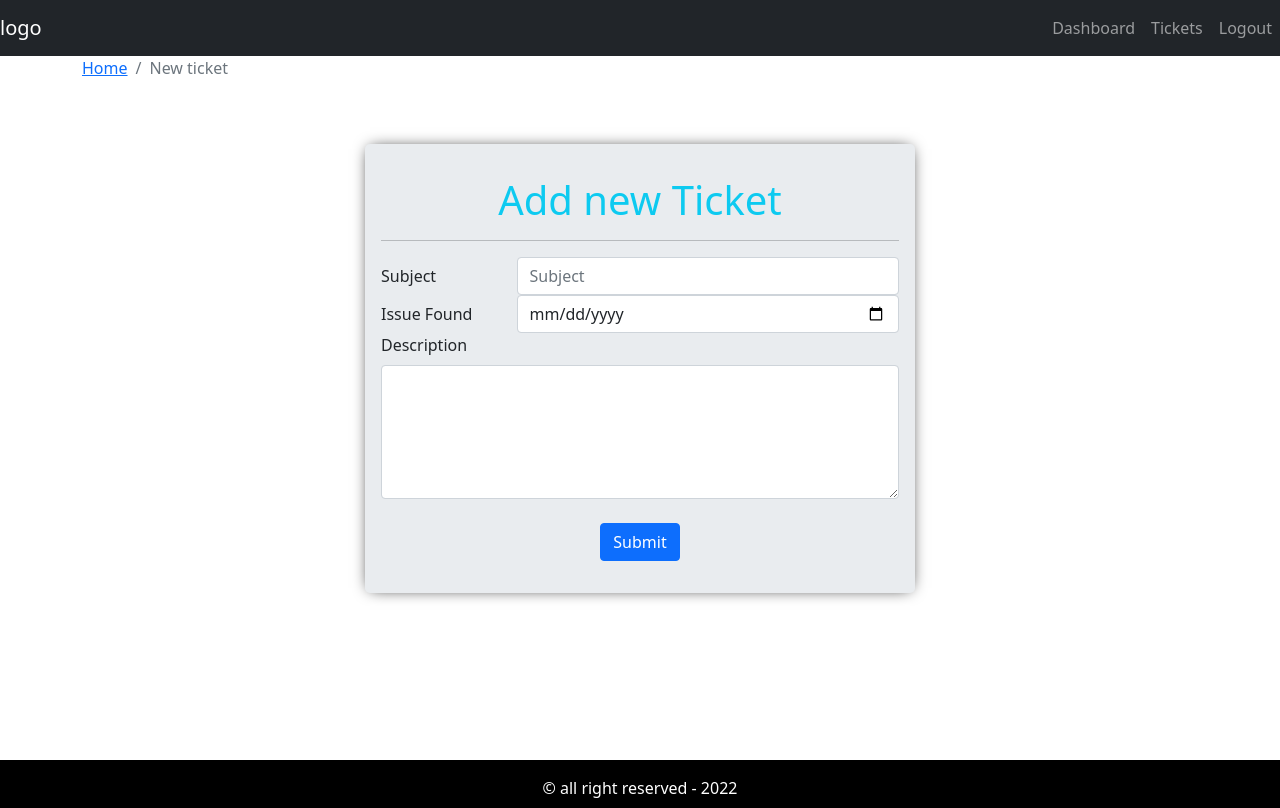
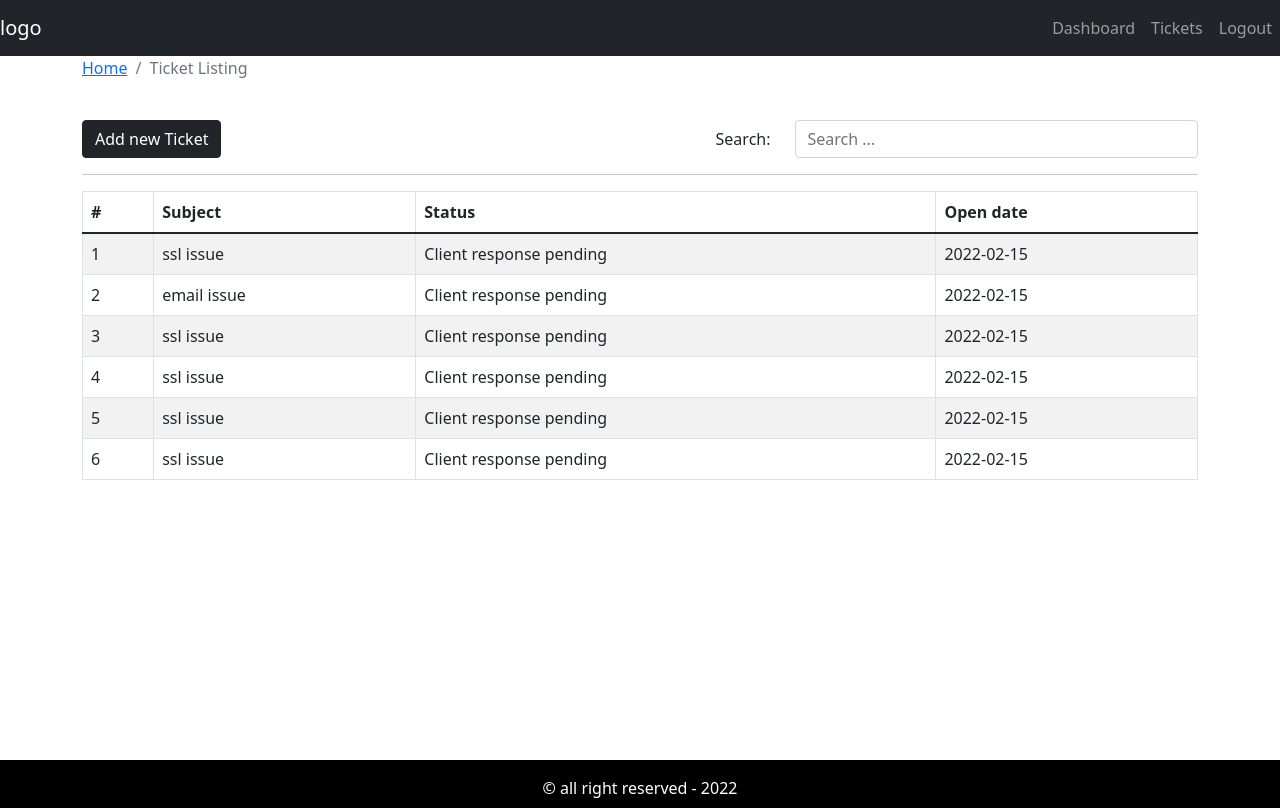
Before and after one commit to Sital1/React-Node-CRM, a React (Create React App) app in the folder crmfrontend/: page / in a window 1280 px wide. Built offline with nearby package versions, Linux system fonts and the light colour scheme.

Commit message:
Added Tickelist page

```diff
--- a/crmfrontend/src/App.js
+++ b/crmfrontend/src/App.js
@@ -3,6 +3,7 @@
 import Dashboard from './pages/dashboard/Dashboard';
 import Entrypage from './pages/entry/Entrypage';
 import AddTicket from './pages/new-ticket/AddTicket';
+import TicketList from './pages/ticket-listing/TicketList';
 
 
 
@@ -12,7 +13,10 @@
 
       <DefaultLayout>
         {/* <Dashboard /> */}
-        <AddTicket />
+        {/*
+         */}
+         {/* <Entrypage /> */}
+         <TicketList />
       </DefaultLayout>
 
     </div>
--- a/crmfrontend/src/assets/data/dummy-tickets.json
+++ b/crmfrontend/src/assets/data/dummy-tickets.json
@@ -7,7 +7,7 @@
     },
     {
         "id": 2,
-        "subject":"ssl issue",
+        "subject":"email issue",
         "status": "Client response pending",
         "createdAt": "2022-02-15"
     },
--- /dev/null
+++ b/crmfrontend/src/components/search-form/SearchForm.js
@@ -0,0 +1,31 @@
+import React from "react";
+import { Form, Row, Col } from "react-bootstrap";
+import PropTypes from 'prop-types'
+
+const SearchForm = ({ handleOnChange, str }) => {
+    console.log(str);
+  return (
+    <Form>
+      <Form.Group as={Row}>
+        <Form.Label column sm={3}>
+          Search:{" "}
+        </Form.Label>
+        <Col sm={9}>
+          <Form.Control
+            name="searchStr"
+            placeholder="Search ..."
+            onChange={handleOnChange}
+            value={str}
+          />
+        </Col>
+      </Form.Group>
+    </Form>
+  );
+};
+
+export default SearchForm;
+
+SearchForm.propTypes ={
+    handleOnChange : PropTypes.func.isRequired,
+    str: PropTypes.string.isRequired
+}
--- a/crmfrontend/src/components/ticket-table/TicketTable.js
+++ b/crmfrontend/src/components/ticket-table/TicketTable.js
@@ -1,5 +1,6 @@
 import React from "react";
 import { Table } from "react-bootstrap";
+import PropTypes from 'prop-types'
 
 const TicketTable = ({ tickets }) => {
   return (
@@ -36,3 +37,8 @@
 };
 
 export default TicketTable;
+
+
+TicketTable.propTypes = {
+  tickets: PropTypes.array.isRequired
+}
--- /dev/null
+++ b/crmfrontend/src/pages/ticket-listing/TicketList.js
@@ -0,0 +1,59 @@
+import React, { useState, useEffect } from "react";
+import { Container, Row, Col, Button } from "react-bootstrap";
+import BreadCrumb from "../../components/breadcrumb/Breadcrumb";
+import SearchForm from "../../components/search-form/SearchForm";
+import TicketTable from "../../components/ticket-table/TicketTable";
+import ticket from "../../assets/data/dummy-tickets.json";
+
+const TicketList = () => {
+  const [searchStr, setSearchStr] = useState("");
+  const [displayTicket, setDisplayTicket] = useState(ticket);
+
+  useEffect(() => {
+
+  }, [searchStr, displayTicket]);
+
+  const searchTicket = (str) => {
+    const displayTickets = ticket.filter((row) =>
+      row.subject.toLowerCase().includes(str.toLowerCase())
+    );
+    setDisplayTicket(displayTickets)
+  };
+
+  const handleOnChange = (e) => {
+      const {value} = e.target
+    setSearchStr(value);
+    searchTicket(value);
+  };
+
+
+
+  return (
+    <Container>
+      <Row>
+        <Col>
+          <BreadCrumb page="Ticket Listing" />
+        </Col>
+      </Row>
+
+      <Row className="mt-4">
+        <Col>
+          <Button variant="dark">Add new Ticket</Button>
+        </Col>
+
+        <Col className="text-end">
+          <SearchForm handleOnChange={handleOnChange} str={searchStr} />
+        </Col>
+      </Row>
+      <hr />
+
+      <Row>
+        <Col>
+          <TicketTable tickets={displayTicket} />
+        </Col>
+      </Row>
+    </Container>
+  );
+};
+
+export default TicketList;
```
